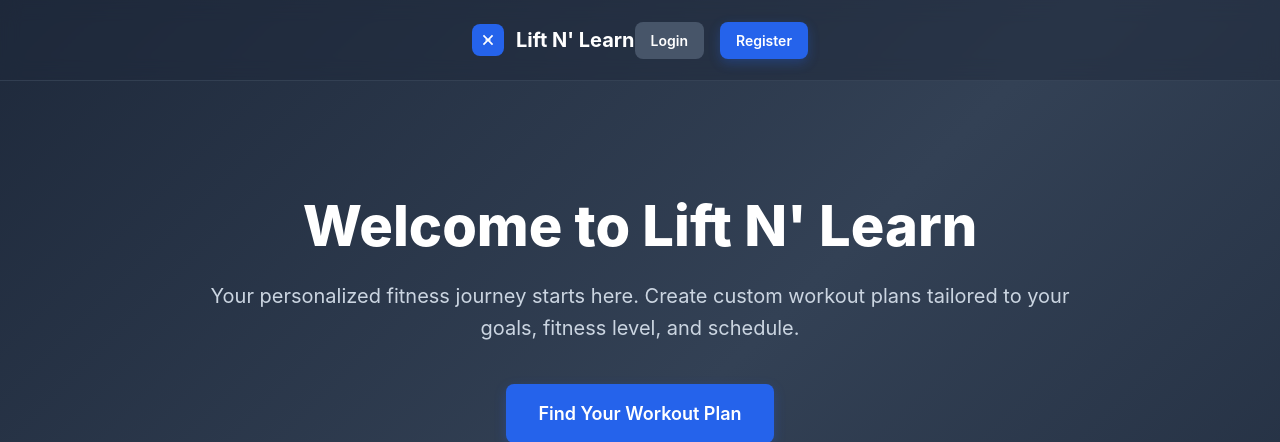
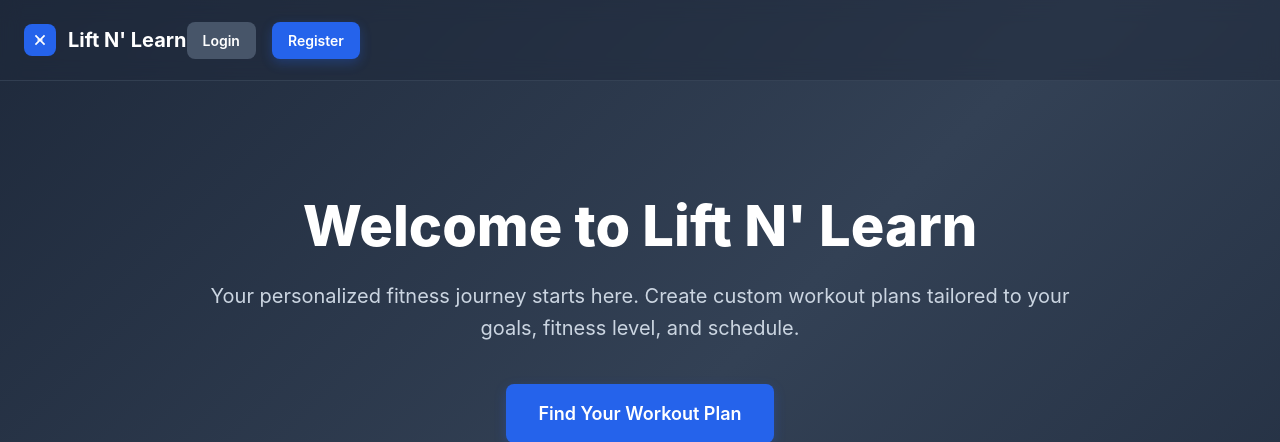
Before and after one commit to JohnAnderson777/lift-and-learn, a Flask app: page / in a window 1280 px wide. Shown: the top 442 px of the page. Run offline with Flask 3, Linux system fonts and the light colour scheme.

Commit message:
trying to fix Navbar - test 1

```diff
--- a/bolt-fitness-app/static/style.css
+++ b/bolt-fitness-app/static/style.css
@@ -365,17 +365,16 @@ body {
 }
 
 .nav-content {
-    max-width: 1400px;
-    margin: 0 auto;
+    max-width: 100%;
     padding: 0 24px;
     height: 64px;
     display: flex;
-    align-items: center;
+    align-items: left;
     justify-content: space-between;
 }
 
 .nav-brand {
-    display: flex;
+    display:flex;
     align-items: center;
     gap: 12px;
     color: white;
--- a/bolt-fitness-app/templates/dashboard.html
+++ b/bolt-fitness-app/templates/dashboard.html
@@ -1,10 +1,10 @@
 {% extends "base.html" %}
 
-{% block title %}Dashboard - Lift N' Learn{% endblock %}
+{% block title %}Dashboard - Lift n' Learn{% endblock %}
 
 {% block content %}
 <nav class="navbar">
-    <div class="nav-content">
+    <div class="nav-content ms-auto">
         <div class="nav-brand">
             <svg width="32" height="32" viewBox="0 0 24 24" fill="none" stroke="currentColor" stroke-width="2">
                 <path d="M6.5 6.5L17.5 17.5M17.5 6.5L6.5 17.5M14 12h1M9 12h1"></path>
```
Also changed, not shown: bolt-fitness-app/fitness_app.db.
